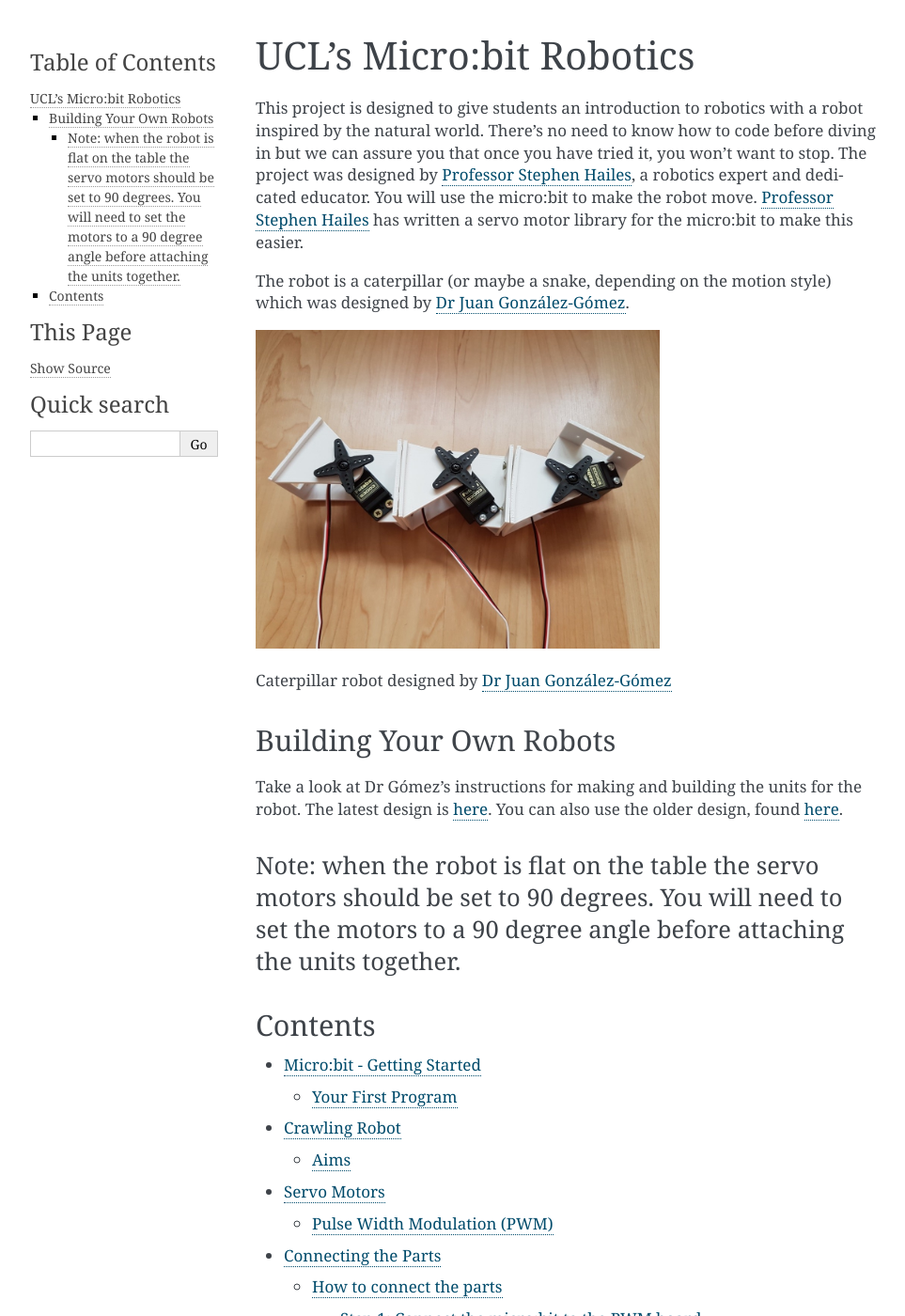
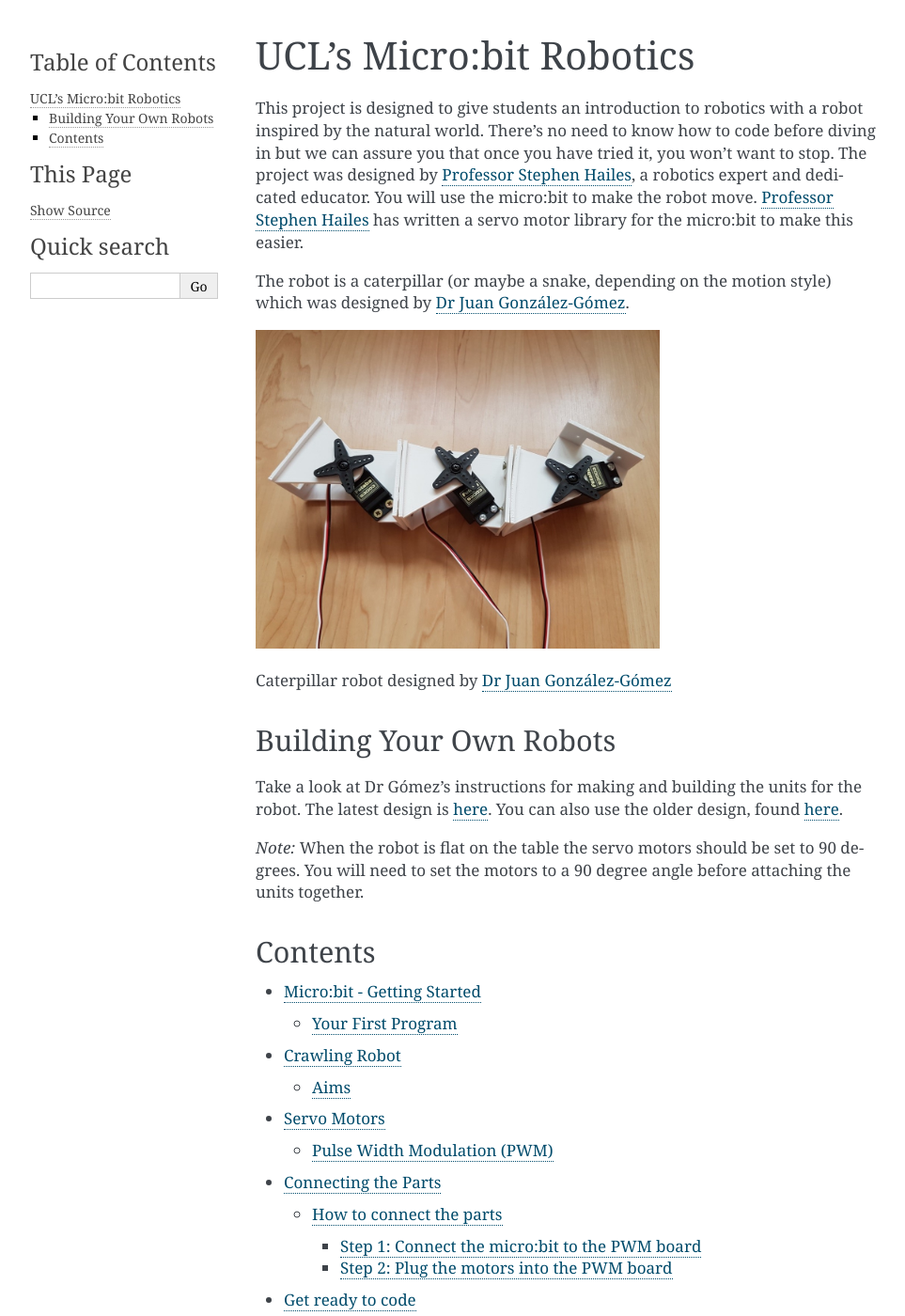
Before and after one commit to rharbird/ucl-microbit-robotics-readthedocs, a Sphinx documentation site: the page built from docs/source/index.rst, in a window 1280 px wide and 1400 px high. Shown: the whole window at 94% size, without its empty margins (148-1111 px from the left). Built offline with Sphinx 7.4.7, drawn with Linux system fonts in a browser that asks for light colours; pages that are not in the unit, such as notebooks, are missing from menus; some of the changed lines change nothing that is shown.

Commit message:
Still trying to get the underline right.

```diff
--- a/docs/source/index.rst
+++ b/docs/source/index.rst
@@ -27,8 +27,8 @@
 Take a look at Dr Gómez's instructions for making and building the units for the robot. The latest design is `here <http://www.iearobotics.com/wiki/index.php?title=Módulos_REPYZ>`_.
 You can also use the older design, found `here <http://www.iearobotics.com/wiki/index.php?title=M%C3%B3dulos_REPY-1>`_.
 
-Note: when the robot is flat on the table the servo motors should be set to 90 degrees. You will need to set the motors to a 90 degree angle before attaching the units together.
-^^^^
+*Note:* When the robot is flat on the table the servo motors should be set to 90 degrees. You will need to set the motors to a 90 degree angle before attaching the units together.
+
 
 ---------
 Contents
```
